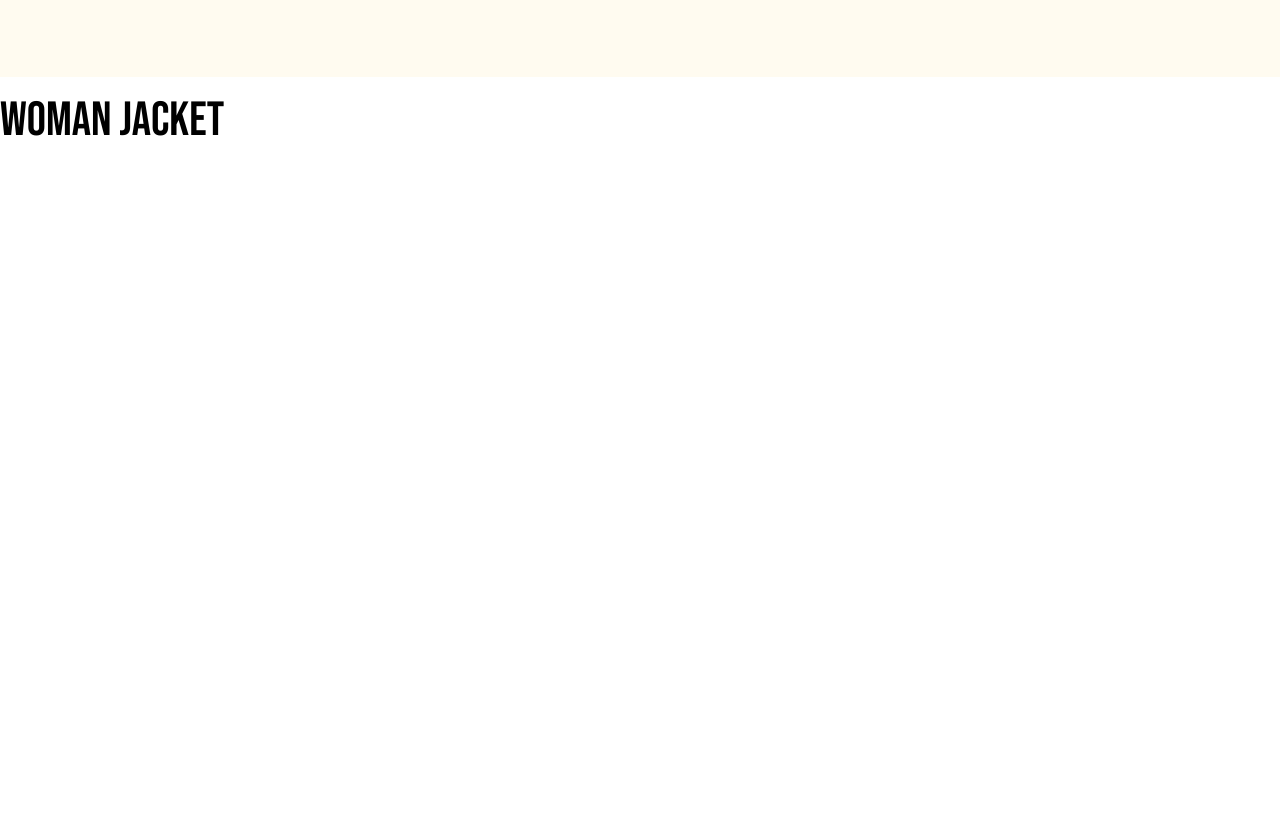
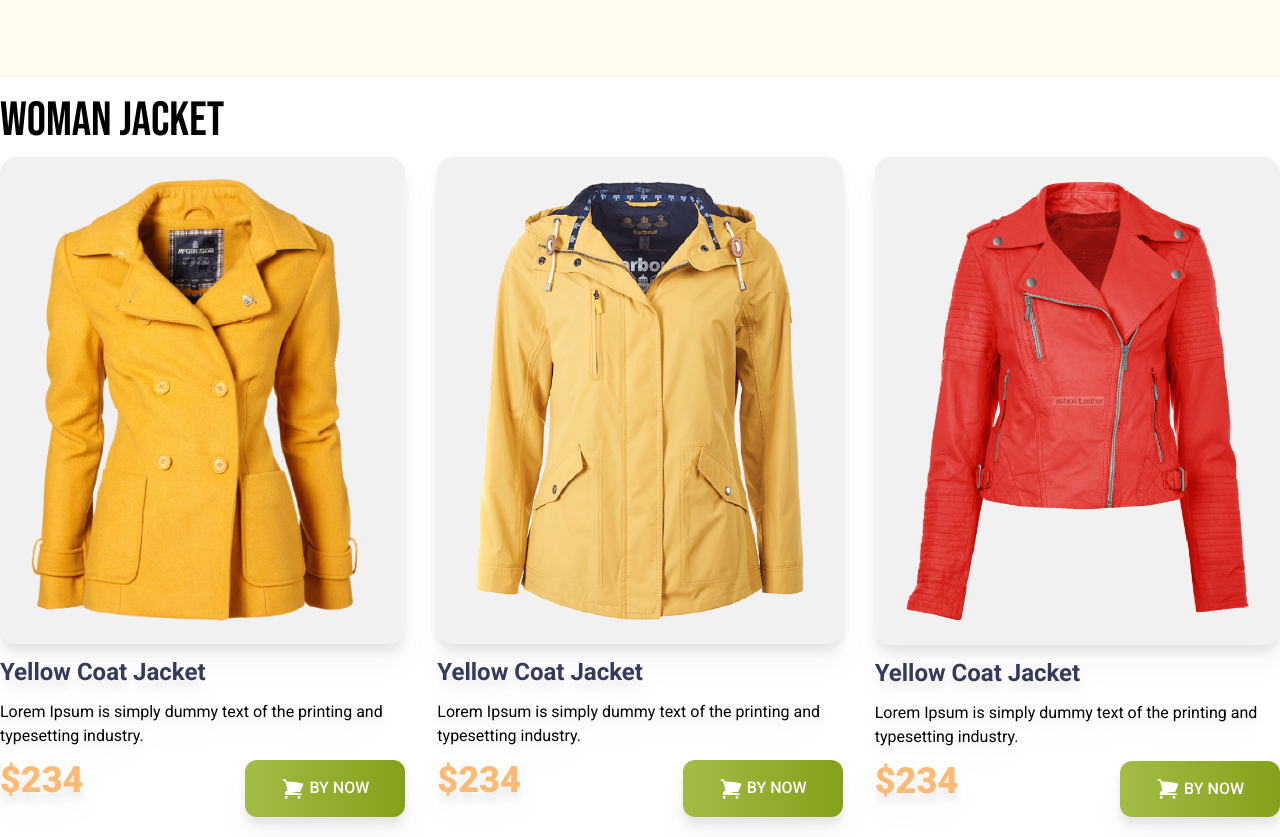
Before and after one commit to Md-Badhon-Sheikh/penguin-fashion-with-tailwind, a plain HTML site: page index.html in a window 1280 px wide. Shown: the part 562-1399 px from the top of the page. Before the commit the page ends 800 px from the top, so only its background shows below. Drawn offline with nearby package versions, Linux system fonts and the light colour scheme.

Commit message:
added woman jecket section

```diff
--- a/index.html
+++ b/index.html
@@ -6,14 +6,19 @@
     <meta name="viewport" content="width=device-width, initial-scale=1.0">
     <title>Penguin Fashion</title>
     <script src="https://cdn.tailwindcss.com"></script>
+    <!-- google fonts bebas neue + roboto  -->
     <link rel="preconnect" href="https://fonts.googleapis.com">
     <link rel="preconnect" href="https://fonts.gstatic.com" crossorigin>
-    <link href="https://fonts.googleapis.com/css2?family=Bebas+Neue&display=swap" rel="stylesheet">
+    <link
+        href="https://fonts.googleapis.com/css2?family=Bebas+Neue&family=Roboto:ital,wght@0,100;0,300;0,400;0,500;0,700;0,900;1,100;1,300;1,400;1,500;1,700;1,900&display=swap"
+        rel="stylesheet">
     <style>
         .font-bebas {
             font-family: "Bebas Neue", sans-serif;
-            font-weight: 400;
-            font-style: normal;
+        }
+
+        .font-roboto {
+            font-family: "Roboto", sans-serif;
         }
     </style>
 </head>
@@ -47,8 +52,73 @@
         </div>
     </header>
     <main class="max-w-7xl mx-auto">
-        <section class="py-5">
-            <h3 class="text-5xl font-bebas">W0Man Jacket</h3>
+        <!-- Woman jacket section -->
+        <section class="py-5 space-y-3">
+            <h3 class="text-5xl font-bebas">WoMan Jacket</h3>
+            <!-- jackets container -->
+            <div class="font-roboto grid grid-cols-1 md:grid-cols-2 xl:grid-cols-3 gap-8">
+                <!-- jacket 1 -->
+                <div class="space-y-3 drop-shadow-xl">
+                   <div class="bg-[#F1F1F1] p-5 rounded-2xl">
+                    <img src="images/jacket-1.png" alt="">
+                   </div>
+                    <h4 class="text-2xl text-[#363958] font-bold">Yellow Coat Jacket </h4>
+                    <p>Lorem Ipsum is simply dummy text of the printing and typesetting industry.</p>
+                    <div class="flex justify-between">
+                        <h3 class="text-4xl font-black text-orange-300">$234</h3>
+                        <button
+                            class="py-4 px-9 bg-gradient-to-r from-[#A4BC46] to-[#85A019] uppercase rounded-xl text-base font-medium text-white">
+                            <svg xmlns="http://www.w3.org/2000/svg" fill="white" viewBox="0 0 24 24" stroke-width="1.5"
+                                stroke="currentColor" class="size-6 inline">
+                                <path stroke-linecap="round" stroke-linejoin="round"
+                                    d="M2.25 3h1.386c.51 0 .955.343 1.087.835l.383 1.437M7.5 14.25a3 3 0 0 0-3 3h15.75m-12.75-3h11.218c1.121-2.3 2.1-4.684 2.924-7.138a60.114 60.114 0 0 0-16.536-1.84M7.5 14.25 5.106 5.272M6 20.25a.75.75 0 1 1-1.5 0 .75.75 0 0 1 1.5 0Zm12.75 0a.75.75 0 1 1-1.5 0 .75.75 0 0 1 1.5 0Z" />
+                            </svg>
+
+                            By Now</button>
+                    </div>
+                </div>
+                <!-- jacket 2 -->
+                <div class="space-y-3 drop-shadow-xl">
+                   <div class="bg-[#F1F1F1] p-5 rounded-2xl">
+                    <img src="images/jacket-2.png" alt="">
+                   </div>
+                    <h4 class="text-2xl text-[#363958] font-bold">Yellow Coat Jacket </h4>
+                    <p>Lorem Ipsum is simply dummy text of the printing and typesetting industry.</p>
+                    <div class="flex justify-between">
+                        <h3 class="text-4xl font-black text-orange-300">$234</h3>
+                        <button
+                            class="py-4 px-9 bg-gradient-to-r from-[#A4BC46] to-[#85A019] uppercase rounded-xl text-base font-medium text-white">
+                            <svg xmlns="http://www.w3.org/2000/svg" fill="white" viewBox="0 0 24 24" stroke-width="1.5"
+                                stroke="currentColor" class="size-6 inline">
+                                <path stroke-linecap="round" stroke-linejoin="round"
+                                    d="M2.25 3h1.386c.51 0 .955.343 1.087.835l.383 1.437M7.5 14.25a3 3 0 0 0-3 3h15.75m-12.75-3h11.218c1.121-2.3 2.1-4.684 2.924-7.138a60.114 60.114 0 0 0-16.536-1.84M7.5 14.25 5.106 5.272M6 20.25a.75.75 0 1 1-1.5 0 .75.75 0 0 1 1.5 0Zm12.75 0a.75.75 0 1 1-1.5 0 .75.75 0 0 1 1.5 0Z" />
+                            </svg>
+
+                            By Now</button>
+                    </div>
+                </div>
+                <!-- jacket 3 -->
+                <div class="space-y-3 drop-shadow-xl">
+                   <div class="bg-[#F1F1F1] p-5 rounded-2xl">
+                    <img src="images/jacket-3.png" alt="">
+                   </div>
+                    <h4 class="text-2xl text-[#363958] font-bold">Yellow Coat Jacket </h4>
+                    <p>Lorem Ipsum is simply dummy text of the printing and typesetting industry.</p>
+                    <div class="flex justify-between">
+                        <h3 class="text-4xl font-black text-orange-300">$234</h3>
+                        <button
+                            class="py-4 px-9 bg-gradient-to-r from-[#A4BC46] to-[#85A019] uppercase rounded-xl text-base font-medium text-white">
+                            <svg xmlns="http://www.w3.org/2000/svg" fill="white" viewBox="0 0 24 24" stroke-width="1.5"
+                                stroke="currentColor" class="size-6 inline">
+                                <path stroke-linecap="round" stroke-linejoin="round"
+                                    d="M2.25 3h1.386c.51 0 .955.343 1.087.835l.383 1.437M7.5 14.25a3 3 0 0 0-3 3h15.75m-12.75-3h11.218c1.121-2.3 2.1-4.684 2.924-7.138a60.114 60.114 0 0 0-16.536-1.84M7.5 14.25 5.106 5.272M6 20.25a.75.75 0 1 1-1.5 0 .75.75 0 0 1 1.5 0Zm12.75 0a.75.75 0 1 1-1.5 0 .75.75 0 0 1 1.5 0Z" />
+                            </svg>
+
+                            By Now</button>
+                    </div>
+                </div>
+            </div>
+
         </section>
     </main>
     <footer>
```
